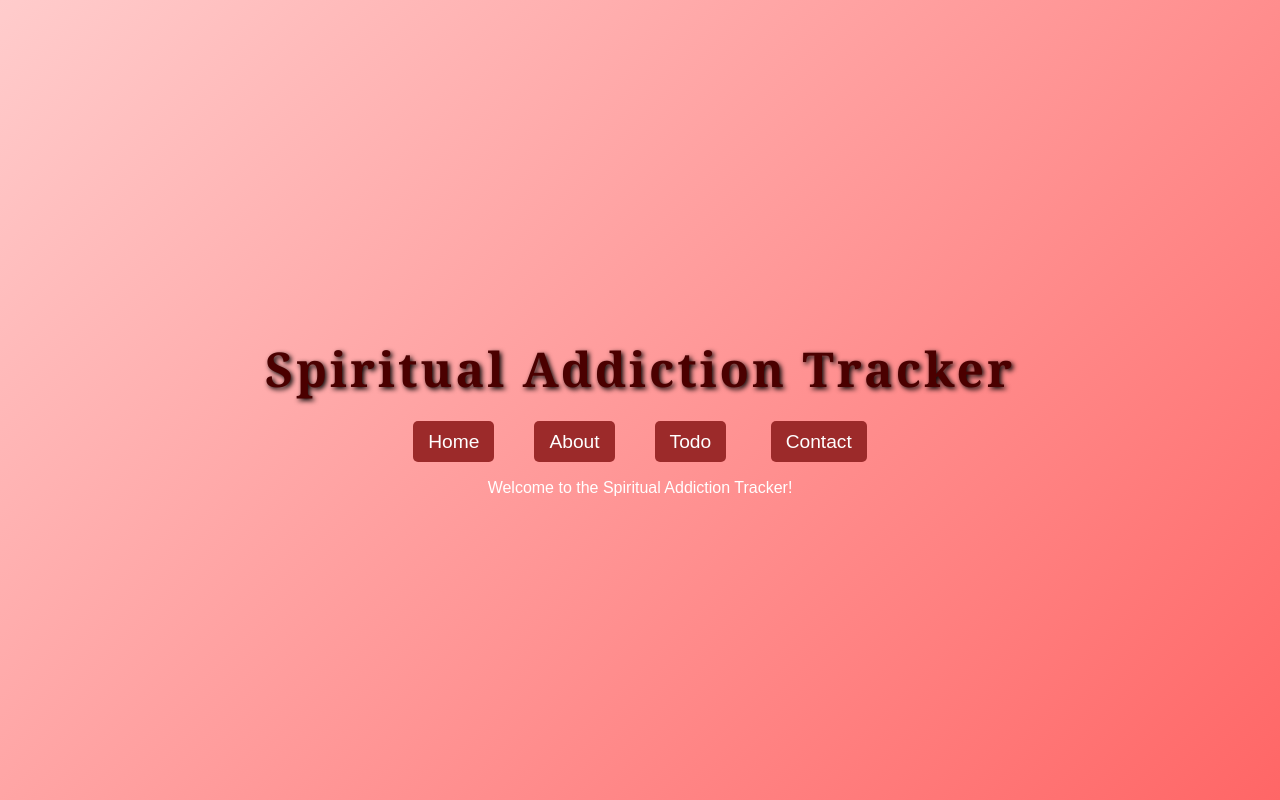
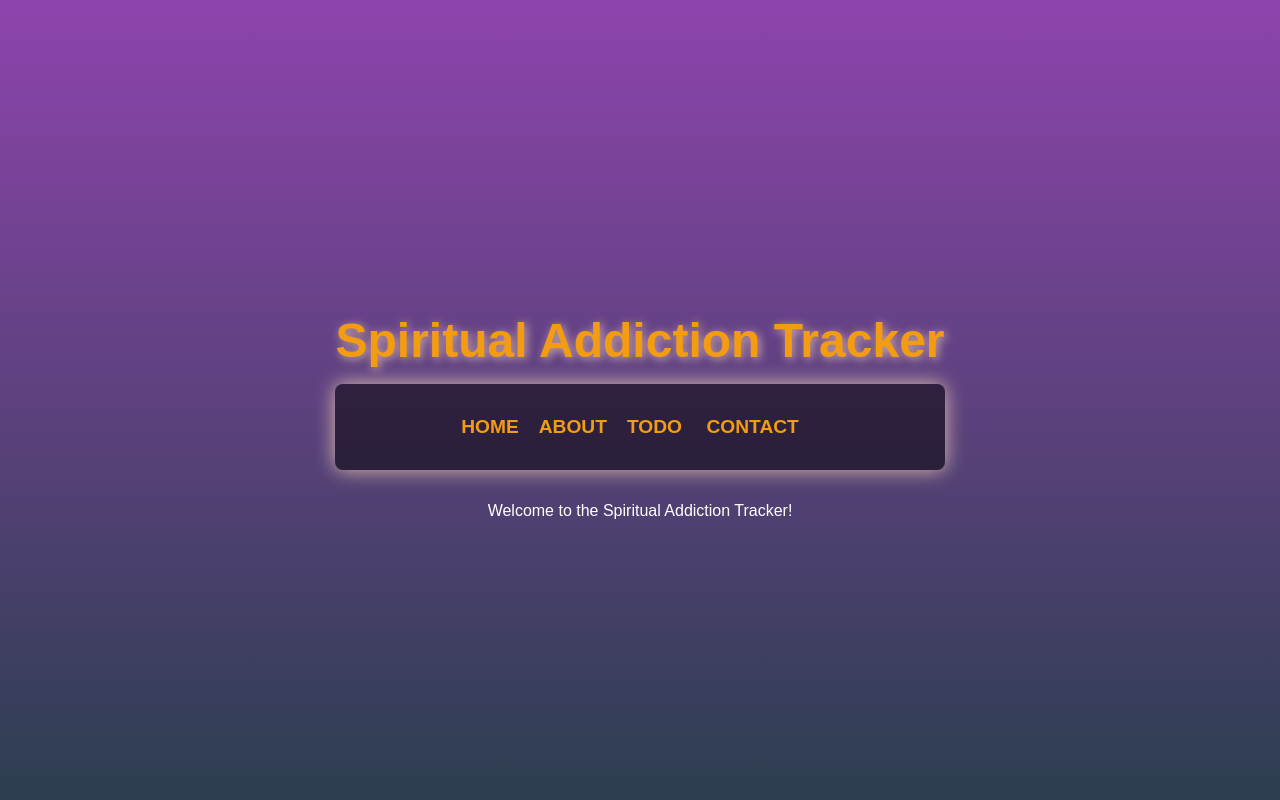
Before and after one commit to Matthew-Bourgeois/spiritual-addiction-tracker, a React (Create React App) app: page / in a window 1280 px wide. Built offline with nearby package versions, Linux system fonts and the light colour scheme.

Commit message:
Changed the syling to make it more eye opening

```diff
--- a/src/App.css
+++ b/src/App.css
@@ -36,119 +36,115 @@
     transform: rotate(360deg);
   }
 }
-/* General Body Style */
+/* General Body and Layout */
 body {
   font-family: 'Arial', sans-serif;
-  background: linear-gradient(135deg, #ffcccc, #ff6666);
-  color: #fff;
+  background: linear-gradient(to top, #2c3e50, #8e44ad); /* Dark to light gradient */
+  color: white; /* White text for contrast */
   margin: 0;
   padding: 0;
+  height: 100vh; /* Full view height */
   display: flex;
+  flex-direction: column;
   justify-content: center;
   align-items: center;
-  height: 100vh;
   text-align: center;
-  background-size: cover;
-  background-attachment: fixed;
 }
 
+/* Header (Title) */
 h1 {
-  font-family: 'Georgia', serif;
   font-size: 3rem;
-  color: #4b0000;
-  text-shadow: 2px 2px 5px #000000;
-  margin-bottom: 20px;
-  letter-spacing: 3px;
+  color: #f39c12; /* Golden yellow for a hopeful, divine touch */
+  text-shadow: 2px 2px 10px rgba(255, 223, 186, 0.7); /* Subtle glowing effect */
+  margin-bottom: 1rem;
+  animation: fadeIn 2s ease-in-out; /* Fade-in effect */
+}
+
+/* Navigation Bar */
+nav {
+  background: rgba(0, 0, 0, 0.5);
+  padding: 1rem 2rem;
+  border-radius: 8px;
+  box-shadow: 0 0 20px rgba(255, 223, 186, 0.8);
+  margin-bottom: 2rem;
 }
 
 nav ul {
-  list-style-type: none;
+  list-style: none;
   padding: 0;
 }
 
 nav ul li {
-  display: inline-block;
-  margin: 10px 20px;
+  display: inline;
+  margin-right: 20px;
 }
 
 nav ul li a {
   text-decoration: none;
-  color: #fff;
+  color: #f39c12;
   font-size: 1.2rem;
-  padding: 10px 15px;
-  background-color: #9c2a2a;
-  border-radius: 5px;
-  transition: background-color 0.3s ease-in-out;
+  text-transform: uppercase;
+  font-weight: bold;
+  transition: color 0.3s ease;
 }
 
 nav ul li a:hover {
-  background-color: #6b1a1a;
-  box-shadow: 0 4px 8px rgba(0, 0, 0, 0.3);
+  color: #fff; /* Light up on hover */
 }
 
-footer {
-  position: absolute;
-  bottom: 10px;
-  width: 100%;
-  color: #ffcc99;
-  font-size: 1.1rem;
-  text-align: center;
+/* Section Styling */
+section {
+  background: rgba(255, 255, 255, 0.1);
+  padding: 2rem;
+  border-radius: 10px;
+  box-shadow: 0 0 25px rgba(255, 223, 186, 0.8);
+  width: 80%;
+  max-width: 1000px;
+  margin-bottom: 2rem;
+  animation: slideUp 2s ease-in-out;
 }
 
-footer a {
-  color: #ffcc99;
-  text-decoration: none;
+/* Section Header (Subheading) */
+section h2 {
+  font-size: 2.5rem;
+  color: #f39c12;
+  text-shadow: 1px 1px 8px rgba(255, 223, 186, 0.7);
 }
 
-footer a:hover {
-  color: #fff;
-}
-
-.container {
-  margin-top: 50px;
-  padding: 20px;
-  background-color: rgba(0, 0, 0, 0.7);
-  border-radius: 10px;
-  max-width: 80%;
-  margin: 0 auto;
-}
-
-.container h2 {
-  font-size: 2rem;
-  color: #f1c40f;
-  text-shadow: 2px 2px 4px rgba(0, 0, 0, 0.5);
-}
-
-.container p {
+/* Button Styling */
+button {
+  background: #e74c3c;
+  border: none;
+  padding: 1rem 2rem;
   font-size: 1.2rem;
-  color: #fff;
-}
-
-button {
-  padding: 10px 20px;
-  background-color: #e74c3c;
-  border: none;
   border-radius: 5px;
   color: white;
   cursor: pointer;
-  font-size: 1rem;
-  transition: background-color 0.3s ease-in-out;
+  transition: background-color 0.3s ease;
+  margin-top: 2rem;
 }
 
 button:hover {
   background-color: #c0392b;
 }
 
-input[type="text"] {
-  padding: 10px;
-  font-size: 1rem;
-  border-radius: 5px;
-  border: 2px solid #ddd;
-  width: 80%;
-  margin: 5px;
+/* Animation Effects */
+@keyframes fadeIn {
+  0% {
+    opacity: 0;
+  }
+  100% {
+    opacity: 1;
+  }
 }
 
-input[type="text"]:focus {
-  outline: none;
-  border-color: #ff6666;
+@keyframes slideUp {
+  0% {
+    transform: translateY(50px);
+    opacity: 0;
+  }
+  100% {
+    transform: translateY(0);
+    opacity: 1;
+  }
 }
```
